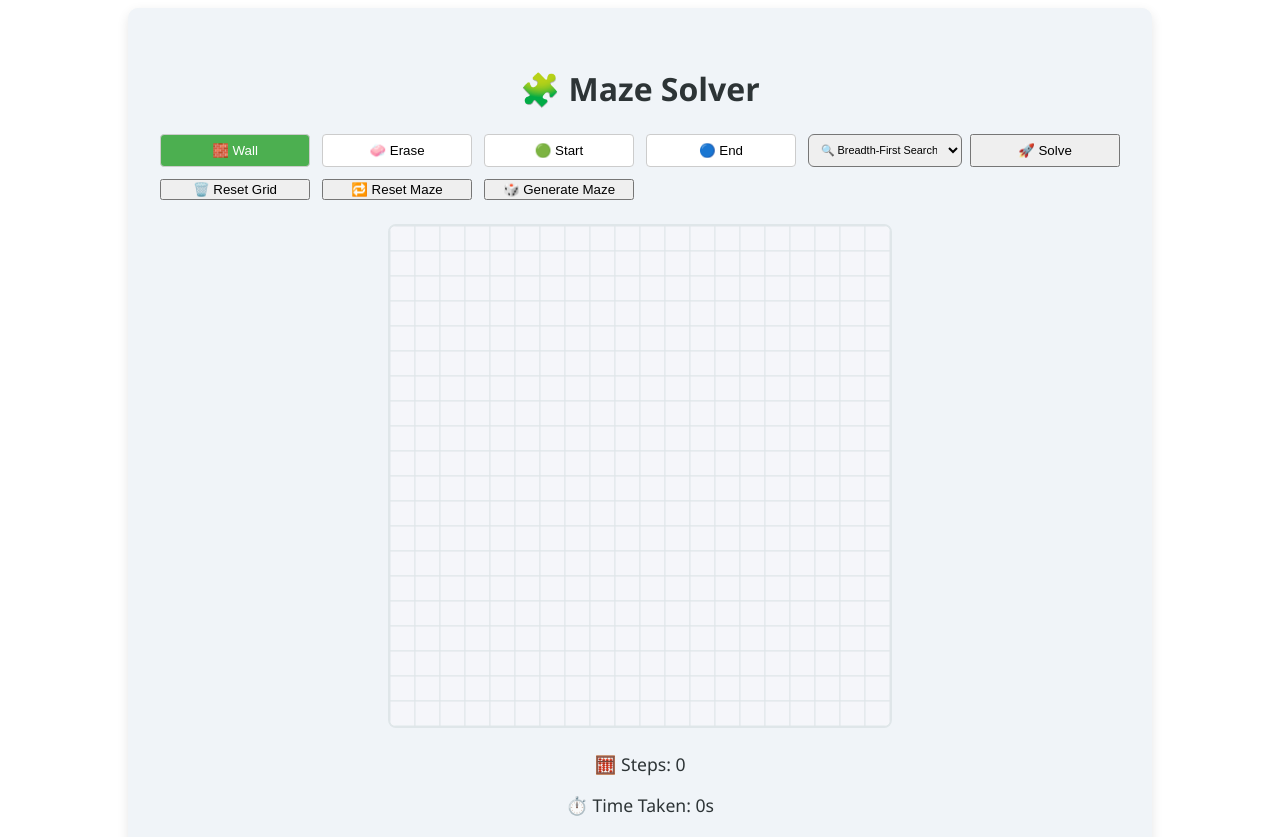
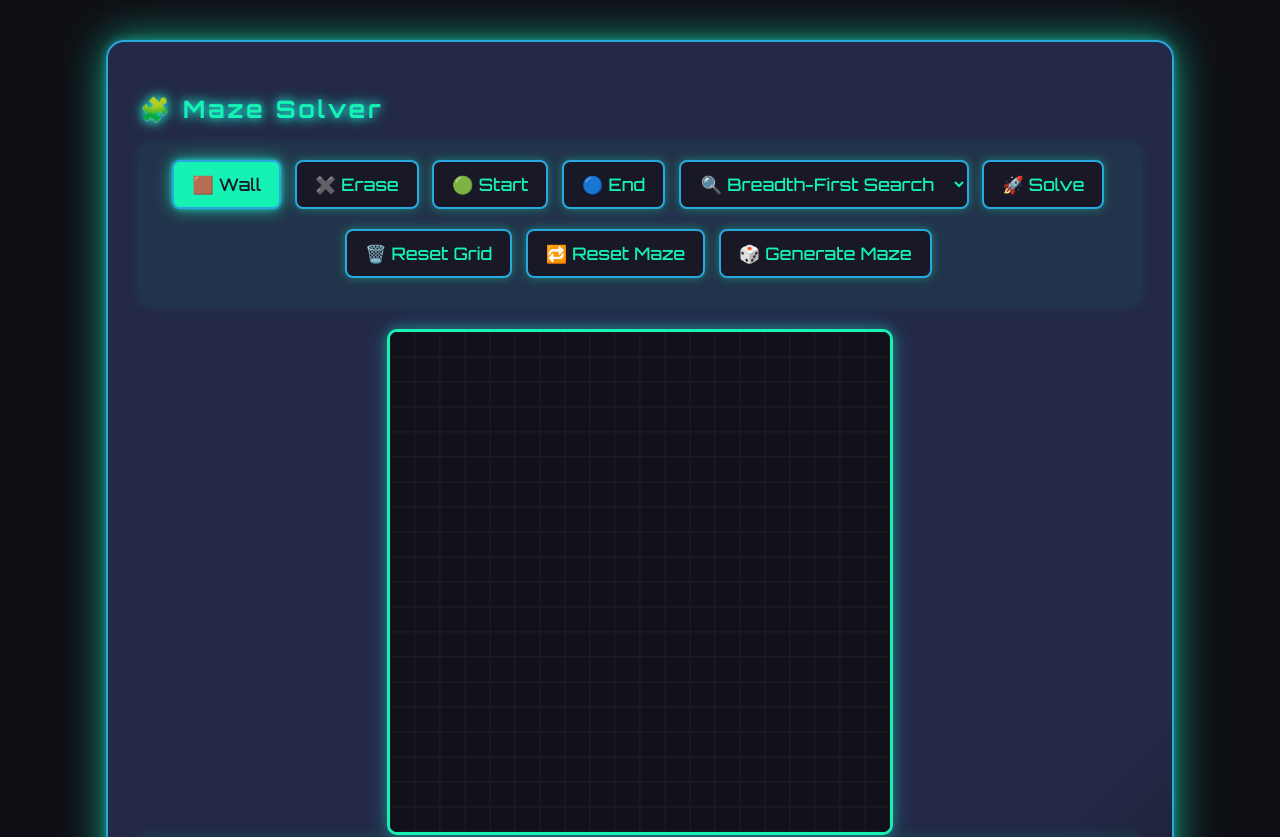
Before and after one commit to sameerthapax/Maze-solver, a React (Vite) app: page / in a window 1280 px wide. Shown: the top 837 px of the page. Built offline with nearby package versions, Linux system fonts and the light colour scheme.

Commit message:
design improvement and screen resize bug fix

```diff
--- a/index.html
+++ b/index.html
@@ -3,6 +3,7 @@
   <head>
     <meta charset="UTF-8" />
     <link rel="icon" type="image/webp" href="/maze.png" />
+    <link href="https://fonts.googleapis.com/css2?family=Orbitron:wght@500;700&display=swap" rel="stylesheet">
     <meta name="viewport" content="width=device-width, initial-scale=1.0" />
     <title>Maze Solver</title>
   </head>
--- a/src/components/MazeSolver.css
+++ b/src/components/MazeSolver.css
@@ -1,55 +1,110 @@
-.maze-container {
-    padding: 1rem;
-    font-family: 'Segoe UI', sans-serif;
-    background: #f0f4f8;
-    border-radius: 10px;
-    max-width: 600px;
-    margin: auto;
-    text-align: center;
-    box-shadow: 0 4px 12px rgba(0, 0, 0, 0.1);
+body {
+    background: #0f1016;
+    color: #e0e0e0;
+    min-height: 100vh;
+    font-family: 'Orbitron', 'Segoe UI', 'Arial', sans-serif;
+    letter-spacing: 0.04em;
 }
 
-.controls {
-    margin-bottom: 1rem;
-    display: flex;
-    justify-content: center;
-    gap: 0.5rem;
+.maze-container {
+    background: linear-gradient(135deg, #232946 85%, #1a1a2e 100%);
+    border-radius: 18px;
+    padding: 2rem;
+    max-width: 1000px;
+    margin: 2.5rem auto;
+    box-shadow: 0 0 40px #16f2b3aa, 0 0 10px #29a8df88;
+    border: 2px solid #29a8df;
+    position: relative;
 }
 
-.controls button {
-    padding: 0.5rem 1rem;
-    border: none;
-    background-color: #673ab7;
-    color: white;
-    border-radius: 4px;
-    cursor: pointer;
-    transition: background 0.2s;
+h2 {
+    text-shadow: 0 0 14px #16f2b3, 0 0 8px #29a8df;
+    letter-spacing: 0.12em;
+    color: #16f2b3;
+    font-weight: 700;
 }
 
-.controls button:hover {
-    background-color: #512da8;
+.stats p {
+    color: #16f2b3;
+    text-shadow: 0 0 8px #29a8df;
+    font-size: 1.12rem;
+    letter-spacing: 0.08em;
+}
+
+.mode-button,
+select,
+button {
+    font-family: inherit;
+    background: #181826;
+    color: #16f2b3;
+    border: 2px solid #29a8df;
+    border-radius: 8px;
+    padding: 12px 18px;
+    font-size: 1.08rem;
+    margin: 0 0.2em 0.6em 0;
+    cursor: pointer;
+    box-shadow: 0 0 10px #16f2b366;
+    transition: background 0.2s, color 0.2s, border-color 0.2s, box-shadow 0.2s;
+}
+
+.mode-button.selected,
+button:active,
+select:focus {
+    background: #16f2b3;
+    color: #181826;
+    border-color: #29a8df;
+    box-shadow: 0 0 16px #16f2b3cc, 0 0 4px #29a8df;
+}
+
+.mode-button:hover,
+button:hover,
+select:hover {
+    background: #232946;
+    color: #fff;
+    border-color: #16f2b3;
+    box-shadow: 0 0 16px #16f2b3aa;
+}
+
+select {
+    min-width: 170px;
+    background: #181826;
+    color: #16f2b3;
+    border: 2px solid #29a8df;
+    border-radius: 8px;
+    padding: 10px 16px;
+    margin-bottom: 0.6em;
 }
 
 .maze-canvas {
-    border: 2px solid #333;
-    background-color: #fff;
-    margin-top: 0.5rem;
+    border: 3px solid #16f2b3;
+    background: #10111a;
+    margin: 1.5rem auto 0 auto;
+    border-radius: 10px;
+    box-shadow: 0 0 25px #29a8df55, 0 0 12px #16f2b366;
+    display: block;
+    max-width: 100%;
+    transition: box-shadow 0.25s;
 }
 
-.stats {
-    margin-top: 1rem;
-    font-size: 1rem;
-}
-.mode-button {
-    padding: 8px 12px;
-    border: 1px solid #ccc;
-    background-color: white;
-    cursor: pointer;
-    transition: 0.2s;
-    border-radius: 4px;
+.maze-canvas:hover {
+    box-shadow: 0 0 40px #16f2b3cc, 0 0 20px #29a8dfbb;
 }
 
-.mode-button.selected {
-    background-color: #4CAF50;
-    color: white;
+::-webkit-scrollbar-thumb {
+    background: #29a8df;
+    border-radius: 8px;
 }
+
+::-webkit-scrollbar-track {
+    background: #10111a;
+}
+
+/* Add a subtle glow to controls container */
+.controls,
+.stats {
+    background: rgba(22,242,179,0.05);
+    border-radius: 10px;
+    padding: 1rem 0.5rem;
+    margin-bottom: 1.5rem;
+    box-shadow: 0 0 12px #16f2b322;
+}
--- a/src/components/MazeSolver.jsx
+++ b/src/components/MazeSolver.jsx
@@ -28,23 +28,53 @@ const MazeSolver = () => {
         const ctx = canvasRef.current.getContext('2d');
         for (let i = 0; i < ROWS; i++) {
             for (let j = 0; j < COLS; j++) {
-                ctx.fillStyle =
-                    grid[i][j] === 1 ? '#2d3436' :
-                        grid[i][j] === 2 ? '#00b894' :
-                            grid[i][j] === 3 ? '#0984e3' :
-                                grid[i][j] === 4 ? '#ffeaa7' :
-                                    grid[i][j] === 5 ? '#d63031' : '#f5f6fa';
+                // Set neon colors and glow
+                if (grid[i][j] === 1) { // Wall
+                    ctx.fillStyle = '#ff00cc';
+                    ctx.shadowColor = '#ff00cc';
+                    ctx.shadowBlur = 14;
+                } else if (grid[i][j] === 2) { // Start
+                    ctx.fillStyle = '#39ff14';
+                    ctx.shadowColor = '#39ff14';
+                    ctx.shadowBlur = 18;
+                } else if (grid[i][j] === 3) { // End
+                    ctx.fillStyle = '#00f6ff';
+                    ctx.shadowColor = '#00f6ff';
+                    ctx.shadowBlur = 18;
+                } else if (grid[i][j] === 4) { // Path
+                    ctx.fillStyle = '#ffff33';
+                    ctx.shadowColor = '#ffff33';
+                    ctx.shadowBlur = 12;
+                } else if (grid[i][j] === 5) { // Visited
+                    ctx.fillStyle = '#bc13fe';
+                    ctx.shadowColor = '#bc13fe';
+                    ctx.shadowBlur = 10;
+                } else {
+                    ctx.fillStyle = '#10111a'; // Empty
+                    ctx.shadowColor = 'transparent';
+                    ctx.shadowBlur = 0;
+                }
                 ctx.fillRect(j * CELL_SIZE, i * CELL_SIZE, CELL_SIZE, CELL_SIZE);
-                ctx.strokeStyle = '#dfe6e9';
+                ctx.strokeStyle = '#222c'; // faint neon grid border
                 ctx.strokeRect(j * CELL_SIZE, i * CELL_SIZE, CELL_SIZE, CELL_SIZE);
+                // Optionally reset shadowBlur for next cell (some browsers require)
+                // ctx.shadowBlur = 0;
             }
         }
+        ctx.shadowBlur = 0; // Reset shadowBlur after drawing
     };
 
     const handleClick = (e) => {
-        const rect = canvasRef.current.getBoundingClientRect();
-        const x = Math.floor((e.clientX - rect.left) / CELL_SIZE);
-        const y = Math.floor((e.clientY - rect.top) / CELL_SIZE);
+        const canvas = canvasRef.current;
+        const rect = canvas.getBoundingClientRect();
+
+        // Get mouse coordinates relative to the page, adjusted for scroll
+        const scaleX = canvas.width / rect.width;
+        const scaleY = canvas.height / rect.height;
+
+        // Scale the mouse coordinates
+        const x = Math.floor((e.clientX - rect.left) * scaleX / CELL_SIZE);
+        const y = Math.floor((e.clientY - rect.top) * scaleY / CELL_SIZE);
 
         const newGrid = grid.map((row, i) =>
             row.map((cell, j) => {
@@ -127,21 +157,22 @@ const MazeSolver = () => {
         mode === type ? 'mode-button selected' : 'mode-button';
 
     return (
-        <div className="maze-container" style={{ padding: '2rem', maxWidth: '960px', margin: '0 auto' }}>
-            <h2 style={{ textAlign: 'center', fontSize: '2rem', marginBottom: '1.5rem', color: '#2d3436' }}>🧩 Maze Solver</h2>
+        <div className="maze-container">
+            <h2>🧩 Maze Solver </h2>
 
-            <div style={{
-                display: 'grid',
-                gridTemplateColumns: 'repeat(auto-fill, minmax(130px, 1fr))',
-                gap: '12px',
-                marginBottom: '24px'
+            <div className="controls"
+                 style={{
+                     display: 'flex',
+                     flexWrap: 'wrap',
+                     gap: '10px',
+                     justifyContent: 'center',
+                     marginBottom: '20px',
                  }}>
-                <button className={getButtonClass('wall')} onClick={() => setMode('wall')}>🧱 Wall</button>
-                <button className={getButtonClass('erase')} onClick={() => setMode('erase')}>🧼 Erase</button>
+                <button className={getButtonClass('wall')} onClick={() => setMode('wall')}>🟫 Wall</button>
+                <button className={getButtonClass('erase')} onClick={() => setMode('erase')}>✖️ Erase</button>
                 <button className={getButtonClass('start')} onClick={() => setMode('start')}>🟢 Start</button>
                 <button className={getButtonClass('end')} onClick={() => setMode('end')}>🔵 End</button>
-                <select value={algorithm} onChange={(e) => setAlgorithm(e.target.value)}
-                        style={{padding: '8px', borderRadius: '6px', width:'12vw', fontSize:'0.85vw'}}>
+                <select value={algorithm} onChange={(e) => setAlgorithm(e.target.value)}>
                     <option value="bfs">🔍 Breadth-First Search</option>
                     <option value="backtracking">🧭 Backtracking</option>
                     <option value="astar">⭐ A*</option>
@@ -153,20 +184,17 @@ const MazeSolver = () => {
                 <button onClick={generateRandomMaze}>🎲 Generate Maze</button>
             </div>
 
-            <div style={{ overflowX: 'auto' }}>
             <canvas
                 ref={canvasRef}
                 width={COLS * CELL_SIZE}
                 height={ROWS * CELL_SIZE}
                 onClick={handleClick}
                 className="maze-canvas"
-                    style={{ maxWidth: '100%', borderRadius: '8px', border: '2px solid #dfe6e9', display: 'block', margin: '0 auto' }}
             />
-            </div>
 
-            <div className="stats" style={{ textAlign: 'center', marginTop: '1.5rem', color: '#2d3436', fontSize: '1.1rem' }}>
-                <p>🧮 Steps: {steps}</p>
-                <p>⏱️ Time Taken: {time}s</p>
+            <div className="stats">
+                <p>🧮 Steps: <span style={{color:'#fff'}}>{steps}</span></p>
+                <p>⏱️ Time Taken: <span style={{color:'#fff'}}>{time}s</span></p>
             </div>
         </div>
     );
```
Lines whose indentation alone changed are shown as unchanged.
